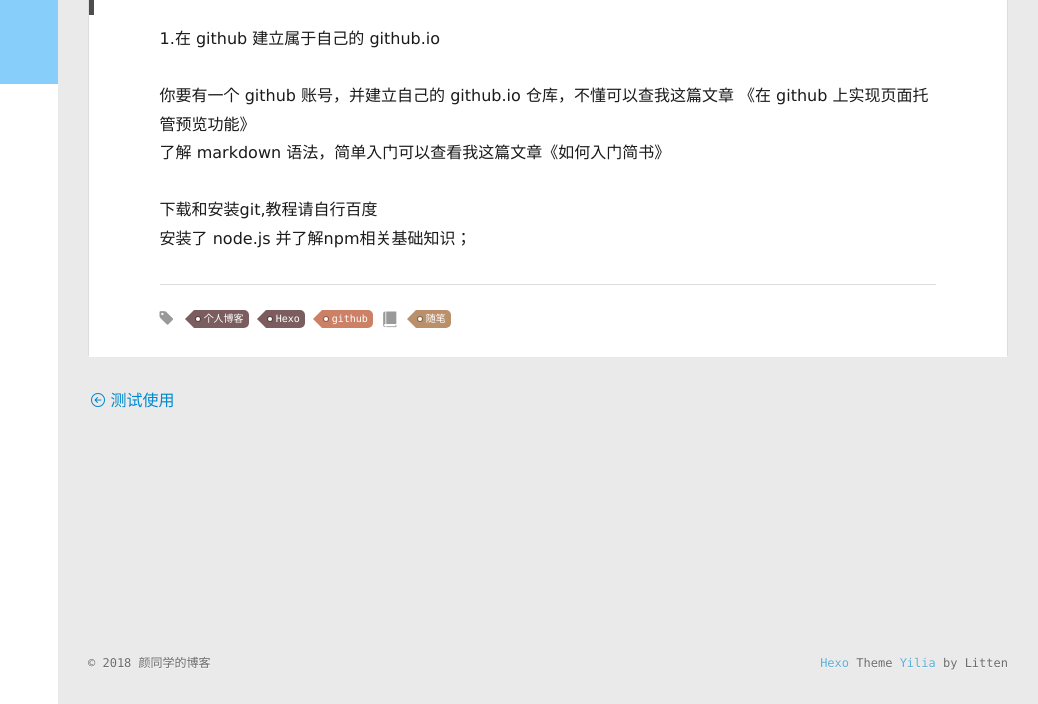
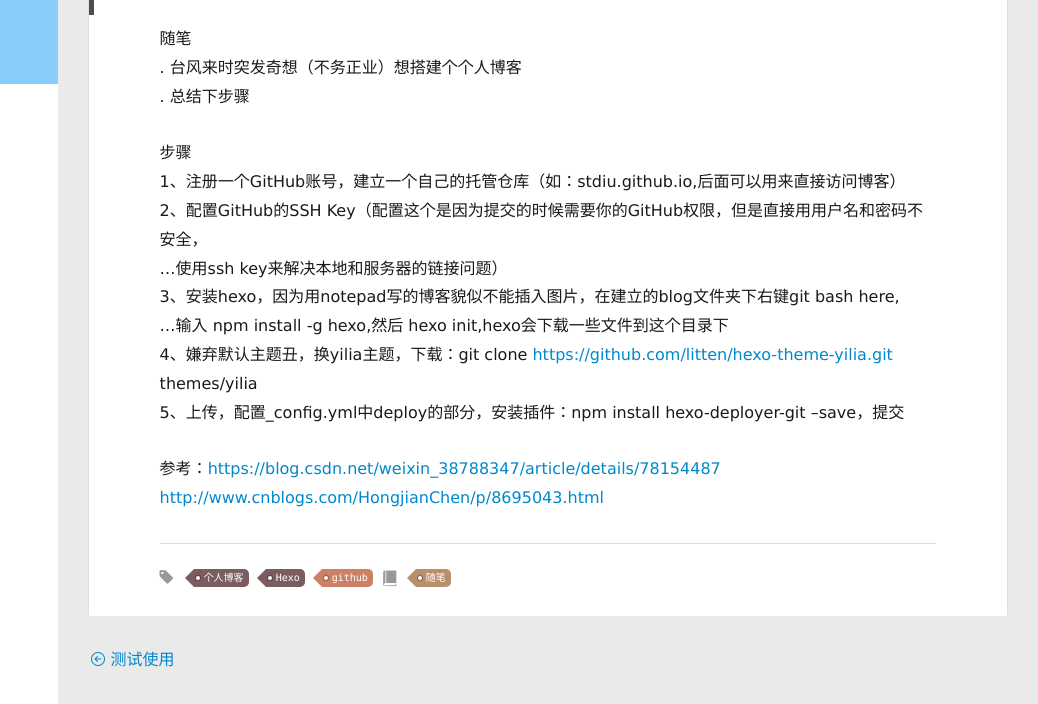
Before and after one commit to stdiu/stdiu.github.io, a plain HTML site: page 2018/09/16/用Hexo-Github搭建个人博客/index.html in a window 1280 px wide. Shown: the part 96-800 px from the top of the page, 242-1280 px from the left. Drawn offline with Linux system fonts and the light colour scheme; some packages are replaced by stand-ins of ours; a script that the page names is missing.

Commit message:
Site updated: 2018-09-28 21:39:04

```diff
--- a/2018/09/16/用Hexo-Github搭建个人博客/index.html
+++ b/2018/09/16/用Hexo-Github搭建个人博客/index.html
@@ -16,7 +16,7 @@
 <meta property="og:site_name" content="颜同学的博客">
 <meta property="og:description" content="使用hexo在github上搭建个人博客">
 <meta property="og:locale" content="zh-CN">
-<meta property="og:updated_time" content="2018-09-28T09:11:13.193Z">
+<meta property="og:updated_time" content="2018-09-28T13:38:28.568Z">
 <meta name="twitter:card" content="summary">
 <meta name="twitter:title" content="用Hexo+Github搭建个人博客">
 <meta name="twitter:description" content="使用hexo在github上搭建个人博客">
@@ -195,10 +195,9 @@
 
     <div class="article-entry" itemprop="articleBody">
 
-        <p>1.在 github 建立属于自己的 github.io</p>
-<p>你要有一个 github 账号，并建立自己的 github.io 仓库，不懂可以查我这篇文章 《在 github 上实现页面托管预览功能》<br>了解 markdown 语法，简单入门可以查看我这篇文章《如何入门简书》</p>
-<a id="more"></a>
-<p>下载和安装git,教程请自行百度<br>安装了 node.js 并了解npm相关基础知识；</p>
+        <p>随笔<br>. 台风来时突发奇想（不务正业）想搭建个个人博客<br>. 总结下步骤</p>
+<p>步骤<br>1、注册一个GitHub账号，建立一个自己的托管仓库（如：stdiu.github.io,后面可以用来直接访问博客）<br>2、配置GitHub的SSH Key（配置这个是因为提交的时候需要你的GitHub权限，但是直接用用户名和密码不安全，<br>…使用ssh key来解决本地和服务器的链接问题）<a id="more"></a><br>3、安装hexo，因为用notepad写的博客貌似不能插入图片，在建立的blog文件夹下右键git bash here,<br>…输入 npm install -g hexo,然后 hexo init,hexo会下载一些文件到这个目录下<br>4、嫌弃默认主题丑，换yilia主题，下载：git clone <a href="https://github.com/litten/hexo-theme-yilia.git" target="_blank" rel="noopener">https://github.com/litten/hexo-theme-yilia.git</a> themes/yilia<br>5、上传，配置_config.yml中deploy的部分，安装插件：npm install hexo-deployer-git –save，提交</p>
+<p>参考：<a href="https://blog.csdn.net/weixin_38788347/article/details/78154487" target="_blank" rel="noopener">https://blog.csdn.net/weixin_38788347/article/details/78154487</a><br>      <a href="http://www.cnblogs.com/HongjianChen/p/8695043.html" target="_blank" rel="noopener">http://www.cnblogs.com/HongjianChen/p/8695043.html</a></p>
 
 
 
```
Also changed, not shown: index.html (+2 -2 lines).
